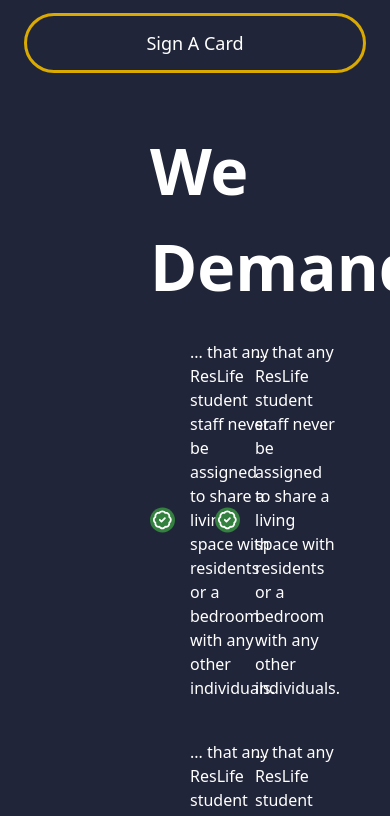
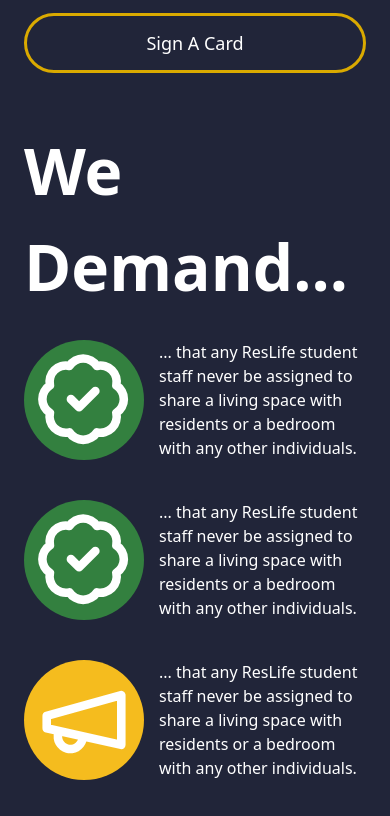
Before and after one commit to dillp1/row-website, a React (Vite) app: page / in a window 390 px wide. Shown: the part 764-1580 px from the top of the page. Built offline with nearby package versions, Linux system fonts and the light colour scheme.

Commit message:
responsive demands

```diff
--- a/src/components/Demands.jsx
+++ b/src/components/Demands.jsx
@@ -11,10 +11,10 @@
     <section
       id="demands"
       aria-label="Demands"
-      className="flex flex-col px-[150px] scroll-mt-[90px]"
+      className="flex flex-col px-6 md:px-[75px] lg:px-[150px] scroll-mt-[90px]"
     >
       <p className="text-[64px] font-semibold pb-[25px]">We Demand...</p>
-      <div className="grid grid-cols-2 gap-[40px]">
+      <div className="grid grid-cols-1 lg:grid-cols-2 gap-[40px]">
         <DemandItem
           icon={metIcon}
           text="... that any ResLife student staff never be assigned to share a living space with residents or a bedroom with any other individuals."
```
